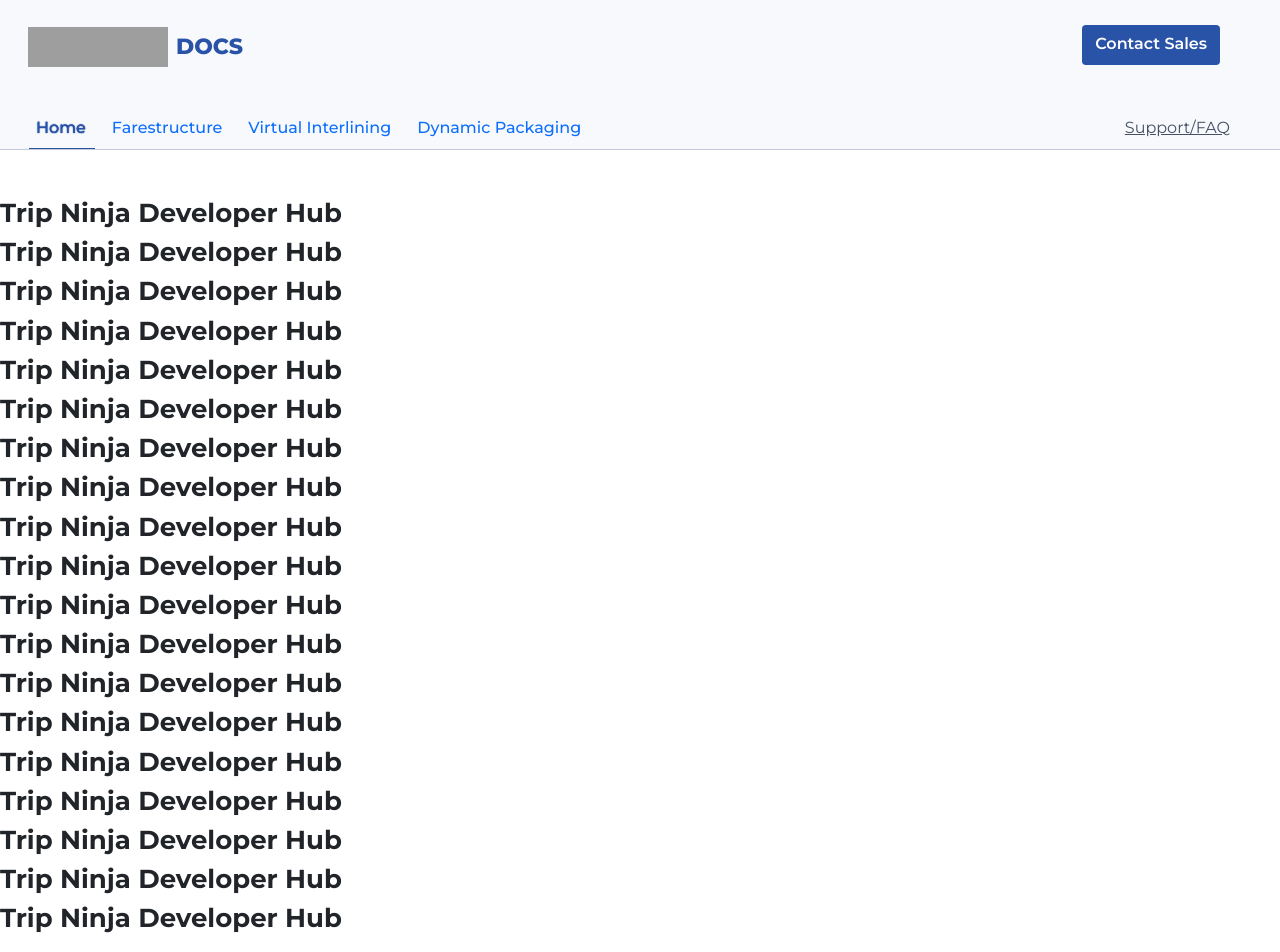
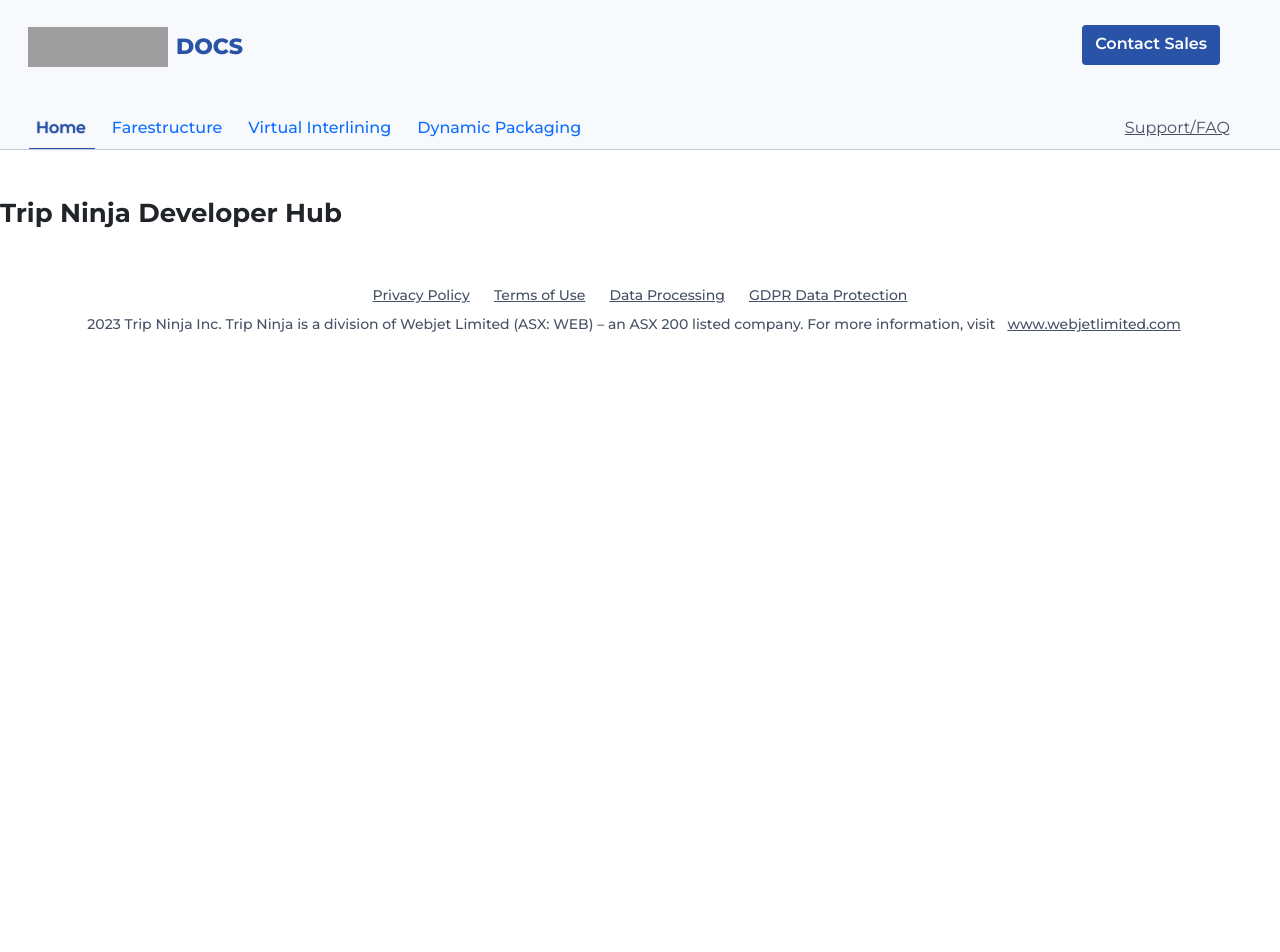
Before and after one commit to trip-ninja-inc/trip_ninja_api_docs, a React (Create React App) app in the folder trip-ninja-docs/: page / in a window 1280 px wide. Shown: the top 952 px of the page. After the commit the page ends 800 px from the top, so only its background shows below. Built offline with nearby package versions, Linux system fonts and the light colour scheme; grey boxes are pictures that could not be loaded.

Commit message:
Update HomePage.tsx

```diff
--- a/trip-ninja-docs/src/home/HomePage.tsx
+++ b/trip-ninja-docs/src/home/HomePage.tsx
@@ -5,25 +5,6 @@ export default function HomePage() {
   return(
     <div className="my-5">
       <h2>Trip Ninja Developer Hub</h2>
-      <h2>Trip Ninja Developer Hub</h2>
-      <h2>Trip Ninja Developer Hub</h2>
-      <h2>Trip Ninja Developer Hub</h2>
-      <h2>Trip Ninja Developer Hub</h2>
-      <h2>Trip Ninja Developer Hub</h2>
-      <h2>Trip Ninja Developer Hub</h2>
-      <h2>Trip Ninja Developer Hub</h2>
-      <h2>Trip Ninja Developer Hub</h2>
-      <h2>Trip Ninja Developer Hub</h2>
-      <h2>Trip Ninja Developer Hub</h2>
-      <h2>Trip Ninja Developer Hub</h2>
-      <h2>Trip Ninja Developer Hub</h2>
-      <h2>Trip Ninja Developer Hub</h2>
-      <h2>Trip Ninja Developer Hub</h2>
-      <h2>Trip Ninja Developer Hub</h2>
-      <h2>Trip Ninja Developer Hub</h2>
-      <h2>Trip Ninja Developer Hub</h2>
-      <h2>Trip Ninja Developer Hub</h2>
-
     </div>
   );
 }
```
